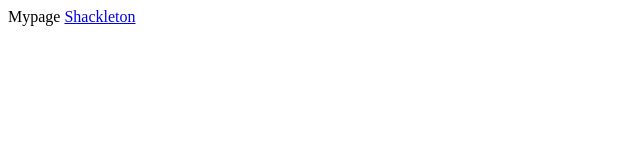
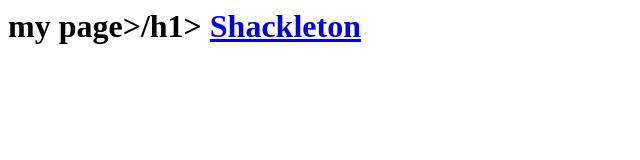
Before and after one commit to lib05/lib05.github.io, a plain HTML site: page Index.html in a window 1280 px wide. Shown: the whole page, without its empty margins (0-640 px from the left). Drawn offline with Linux system fonts and the light colour scheme.

Commit message:
Update Index.html

```diff
--- a/Index.html
+++ b/Index.html
@@ -1,3 +1,6 @@
-Mypage
-<a href="shackleton.html">
-Shackleton</a>
+<html>
+  <body>
+    <h1>my page>/h1>
+      <a href="shackleton.html">Shackleton</a>
+      </body>
+    </html>
```
